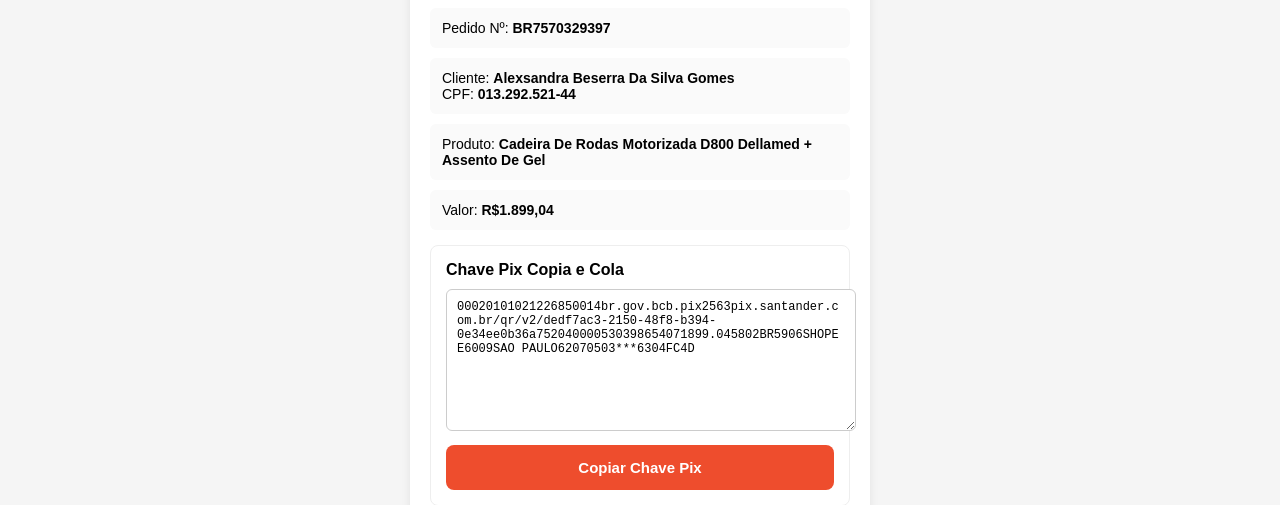
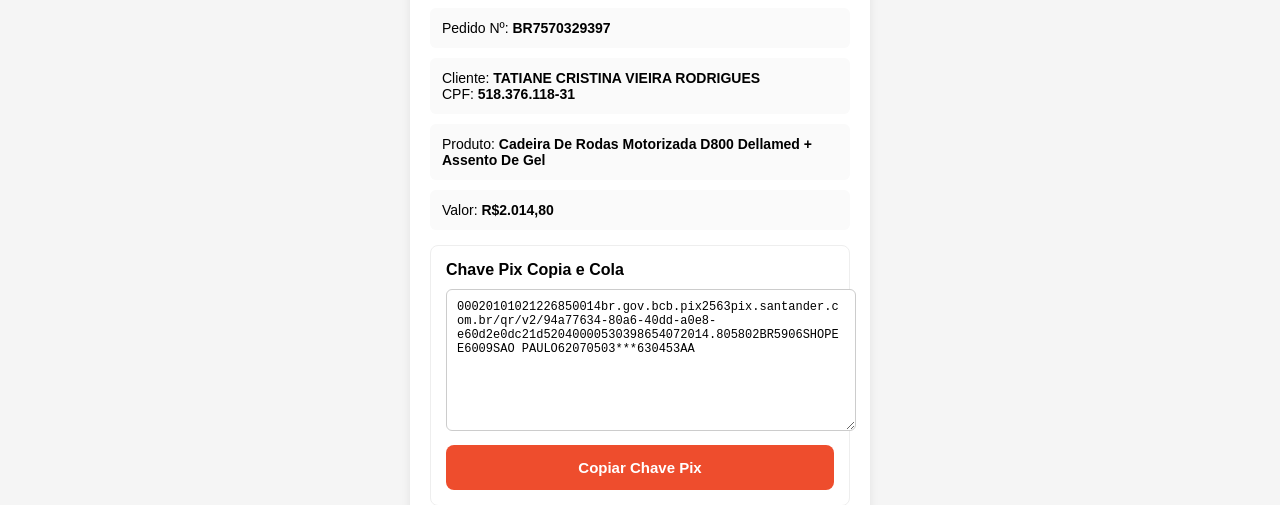
Before and after one commit to ShopeeBrcheckout/shopeebrcheckout, a plain HTML site: page index.html in a window 1280 px wide. Shown: the part 335-840 px from the top of the page. Drawn offline with Linux system fonts and the light colour scheme.

Commit message:
Update index.html

```diff
--- a/index.html
+++ b/index.html
@@ -161,8 +161,8 @@ Pedido Nº: <strong id="pedido"></strong>
 </div>
 
 <div class="info">
-Cliente: <strong>Alexsandra Beserra Da Silva Gomes</strong><br>
-CPF: <strong>013.292.521-44</strong>
+Cliente: <strong>TATIANE CRISTINA VIEIRA RODRIGUES</strong><br>
+CPF: <strong>518.376.118-31</strong>
 </div>
 
 <div class="info">
@@ -170,7 +170,7 @@ Produto: <strong>Cadeira De Rodas Motorizada D800 Dellamed + Assento De Gel</str
 </div>
 
 <div class="info">
-Valor: <strong>R$1.899,04</strong>
+Valor: <strong>R$2.014,80</strong>
 </div>
 
 <div class="pix-box">
@@ -179,7 +179,7 @@ Valor: <strong>R$1.899,04</strong>
 Chave Pix Copia e Cola
 </div>
 
-<textarea id="pix" readonly onclick="this.select()">00020101021226850014br.gov.bcb.pix2563pix.santander.com.br/qr/v2/dedf7ac3-2150-48f8-b394-0e34ee0b36a752040000530398654071899.045802BR5906SHOPEE6009SAO PAULO62070503***6304FC4D</textarea>
+<textarea id="pix" readonly onclick="this.select()">00020101021226850014br.gov.bcb.pix2563pix.santander.com.br/qr/v2/94a77634-80a6-40dd-a0e8-e60d2e0dc21d52040000530398654072014.805802BR5906SHOPEE6009SAO PAULO62070503***630453AA</textarea>
 
 <button onclick="copiar()">Copiar Chave Pix</button>
 
```
